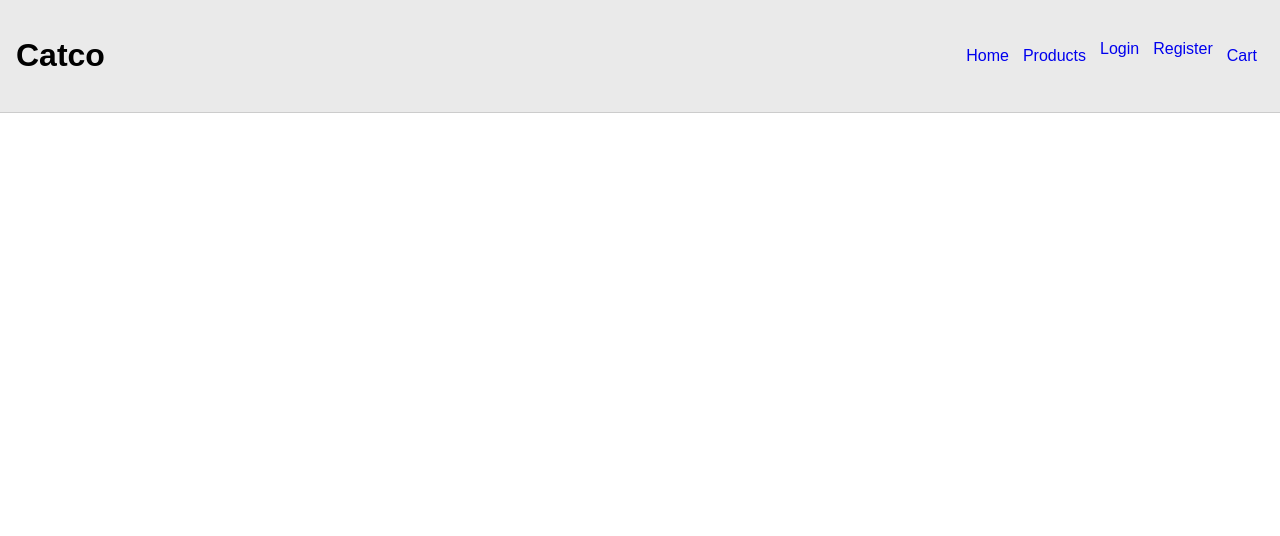
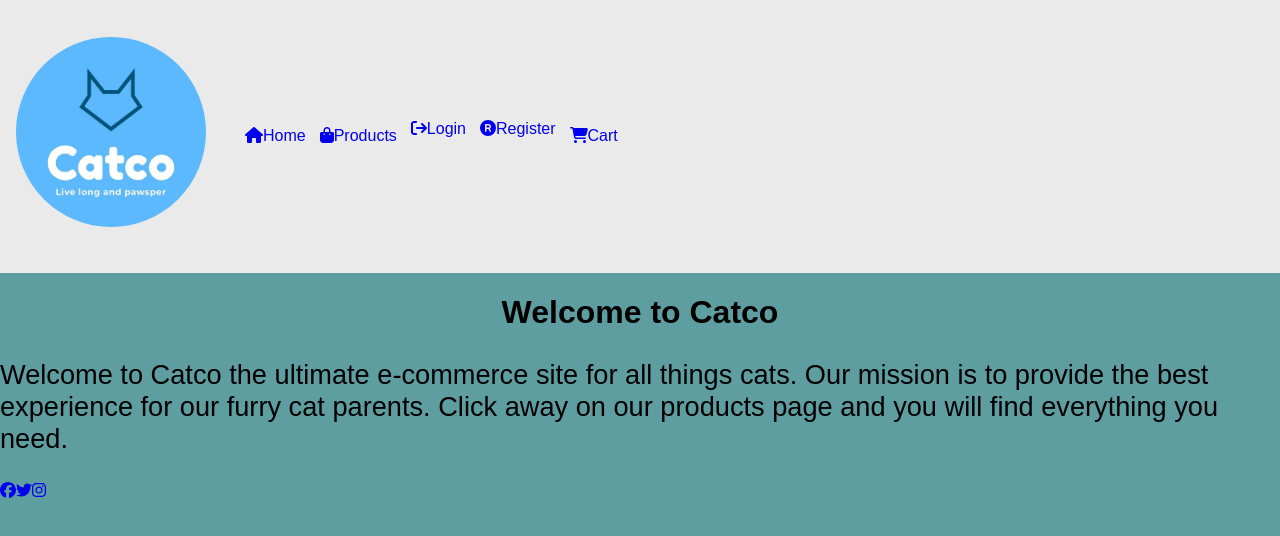
Before and after one commit to Catco-Enterprise/Catco-Website, a React app: page / in a window 1280 px wide. Built offline with nearby package versions, Linux system fonts and the light colour scheme; no server answers.

Commit message:
logo, home and icons for navbar

```diff
--- a/package.json
+++ b/package.json
@@ -17,7 +17,13 @@
   "author": "",
   "license": "ISC",
   "dependencies": {
+    "@fortawesome/fontawesome-svg-core": "^6.2.1",
+    "@fortawesome/free-brands-svg-icons": "^6.2.1",
+    "@fortawesome/free-regular-svg-icons": "^6.2.1",
+    "@fortawesome/free-solid-svg-icons": "^6.2.1",
+    "@fortawesome/react-fontawesome": "^0.2.0",
     "axios": "^0.19.2",
+    "babel-plugin-macros": "^3.1.0",
     "bcrypt": "^5.1.0",
     "concurrently": "^7.0.0",
     "cors": "^2.8.5",
--- a/public/index.html
+++ b/public/index.html
@@ -3,7 +3,8 @@
   <head>
     <meta charset="UTF-8" />
     <meta name="viewport" content="width=device-width, initial-scale=1.0" />
-    <title>Full-Stack App</title>
+    <link rel="stylesheet" href="https://cdnjs.cloudflare.com/ajax/libs/font-awesome/6.2.1/js/all.min.js" crossorigin="anonymous">
+    <title>Catco</title>
   </head>
   <body>
     <div id="root"></div>
--- /dev/null
+++ b/src/components/Footer.js
@@ -0,0 +1,23 @@
+import React from "react";
+// import { library } from '@fortawesome/react-fontawesome';
+import { FontAwesomeIcon } from '@fortawesome/react-fontawesome';
+import { faFacebook, faTwitter, faInstagram } from '@fortawesome/free-brands-svg-icons';
+
+
+const Footer = () => {
+    return (
+        <footer>
+            <a href='http://facebook.com'>
+                <FontAwesomeIcon icon={faFacebook} />
+            </a>
+            <a href='http://twitter.com'>
+                <FontAwesomeIcon icon={faTwitter} />
+            </a>
+            <a href='http://instagram.com'>
+                <FontAwesomeIcon icon={faInstagram} />
+            </a>
+        </footer >
+    )
+}
+
+export default Footer;
--- a/src/components/Home.js
+++ b/src/components/Home.js
@@ -1,9 +1,18 @@
 import React from "react";
+import '../style/Home.css'
+import Footer from "./Footer";
 
 
-const Home = () => {
+const Home = (token) => {
     return (
         <>
+            <h1>
+                Welcome to Catco
+            </h1>
+            <p>Welcome to Catco the ultimate e-commerce site for all things cats. Our mission is to provide the best experience for our furry cat parents. Click away on our products page and you will find everything you need.</p>
+
+            <Footer />
+
         </>
     )
 }
--- a/src/components/Login.js
+++ b/src/components/Login.js
@@ -1,6 +1,7 @@
 import React, { useState } from "react";
 import { useNavigate } from "react-router-dom";
 import { login } from "../axios-services";
+import '../style/Login.css'
 
 function Login({ token, setToken, isLoggedIn, setIsLoggedIn }) {
 	const navigate = useNavigate();
--- a/src/components/Navbar.js
+++ b/src/components/Navbar.js
@@ -1,6 +1,12 @@
 import React, { useState } from "react";
 import { Link, useNavigate } from "react-router-dom";
 import "../style/Navbar.css";
+import logo from "../img/catco-logo.jpg";
+import ReactDOM from 'react-dom';
+import { FontAwesomeIcon } from '@fortawesome/react-fontawesome';
+import { faHome, faShoppingBag, faSignOut, faCartShopping, faRegistered } from '@fortawesome/free-solid-svg-icons';
+
+
 
 function Navbar({ currentUser, isLoggedIn, setIsLoggedIn }) {
 	const linkStyle = {
@@ -12,12 +18,15 @@ function Navbar({ currentUser, isLoggedIn, setIsLoggedIn }) {
 
 	return (
 		<div className="navbar-container">
-			<h1 className="navbar-title">Catco {adminHtml}</h1>
+			<h1 className="navbar-title"> <img src={logo} />{adminHtml}</h1>
 			<nav className="navbar-items">
+
 				<Link style={linkStyle} to="/">
+					<FontAwesomeIcon icon={faHome}></FontAwesomeIcon>
 					Home
 				</Link>
 				<Link style={linkStyle} to="/products">
+					<FontAwesomeIcon icon={faShoppingBag}></FontAwesomeIcon>
 					Products
 				</Link>
 				{isLoggedIn ? (
@@ -29,23 +38,27 @@ function Navbar({ currentUser, isLoggedIn, setIsLoggedIn }) {
 							setIsLoggedIn(false);
 						}}
 					>
+						<FontAwesomeIcon icon={faSignOut}></FontAwesomeIcon>
 						Sign Out
 					</Link>
 				) : (
 					<span>
 						<Link style={linkStyle} to="/Login">
+							<FontAwesomeIcon icon={faSignOut}></FontAwesomeIcon>
 							Login
 						</Link>
 						<Link style={linkStyle} to="/Register">
+							<FontAwesomeIcon icon={faRegistered}></FontAwesomeIcon>
 							Register
 						</Link>
 					</span>
 				)}
 				<Link style={linkStyle} to="/Cart">
+					<FontAwesomeIcon icon={faCartShopping}></FontAwesomeIcon>
 					Cart
 				</Link>
 			</nav>
-		</div>
+		</div >
 	);
 }
 
--- a/src/index.js
+++ b/src/index.js
@@ -2,6 +2,7 @@ import React from "react";
 import ReactDOM from "react-dom/client";
 import { App } from "./components";
 import { BrowserRouter } from "react-router-dom";
+
 
 // css stylesheets can be created for each component
 // place them in the src/style directory, and import them like this:
--- /dev/null
+++ b/src/style/Home.css
@@ -0,0 +1,8 @@
+h1 {
+    text-align: center;
+}
+
+p {
+    font-size: 1.7rem;
+
+}
--- /dev/null
+++ b/src/style/Login.css
@@ -0,0 +1,8 @@
+#button {
+    /* border-radius: 50%; */
+    color: blue
+}
+
+body {
+    background-color: cadetblue;
+}
--- a/src/style/Navbar.css
+++ b/src/style/Navbar.css
@@ -1,12 +1,19 @@
 .navbar-container {
     align-items: center;
     background-color: #EAEAEA;
-    border-bottom: 1px solid #CCCCCC;
+    /* border-bottom: 1px solid #CCCCCC; */
     display: flex;
-    justify-content: space-between;
+    /* justify-content: space-between; */
     padding: 1em;
+}
+
+img {
+    width: 190px;
+    height: 190px;
+    border-radius: 50%;
 }
 
 .navbar-items {
     display: flex;
+    padding-left: 2em;
 }
```
Also changed, not shown: src/components/App.js (+4 -11 lines), README.md, src/img/catco-logo.jpg (added), 1 other file.
